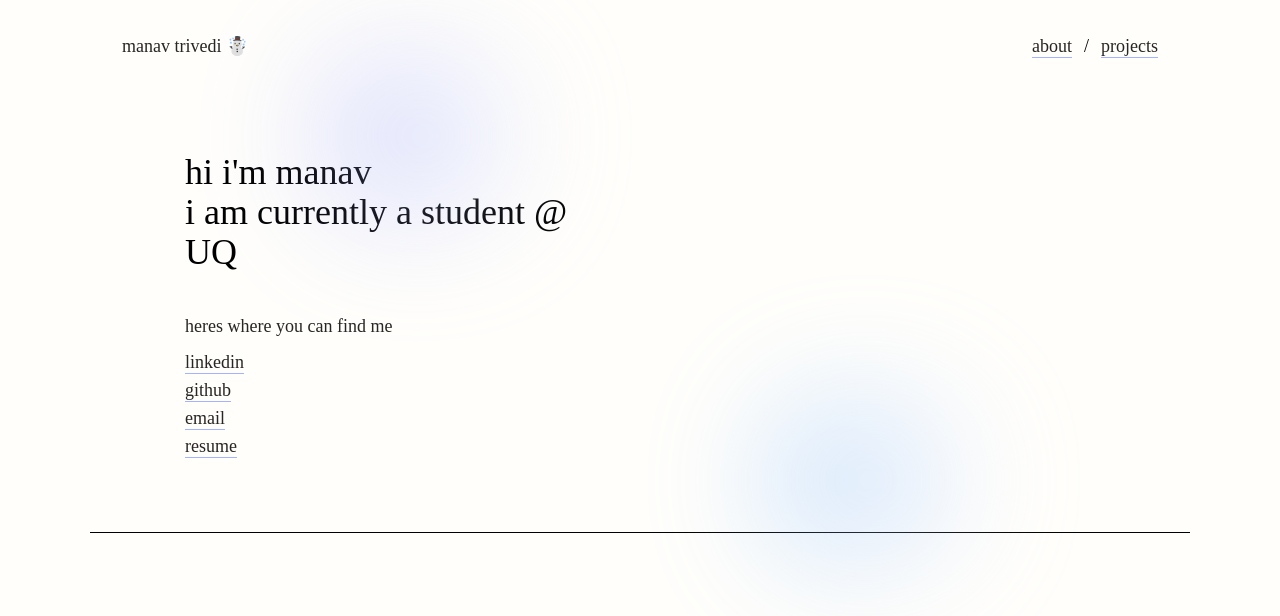
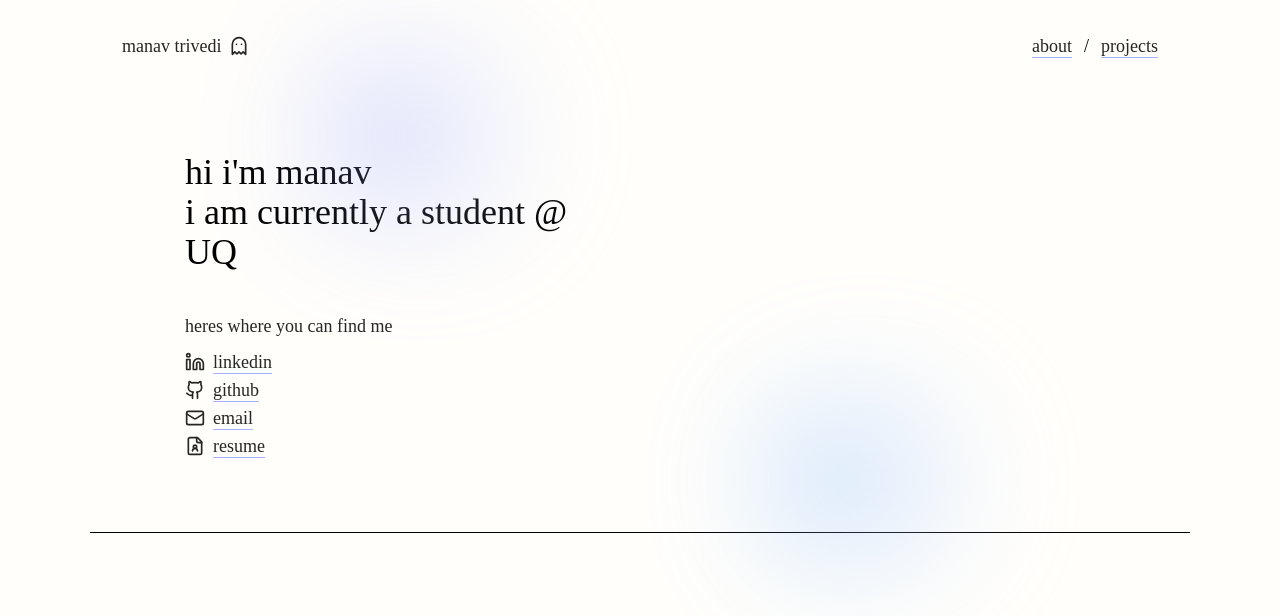
Before and after one commit to ManavTriv/Portfolio, a React (Vite) app in the folder frontend/: page / in a window 1280 px wide. Shown: the top 616 px of the page. Built offline with nearby package versions, Linux system fonts and the light colour scheme; a web font is replaced by a local one.

Commit message:
Added symbols

```diff
--- a/frontend/package.json
+++ b/frontend/package.json
@@ -11,6 +11,7 @@
   },
   "dependencies": {
     "@tailwindcss/vite": "^4.0.6",
+    "lucide-react": "^0.475.0",
     "react": "^19.0.0",
     "react-dom": "^19.0.0",
     "react-router-dom": "^7.1.5",
--- a/frontend/src/Home.jsx
+++ b/frontend/src/Home.jsx
@@ -1,5 +1,6 @@
 import "./styles/Home.css"
 import IntroCard from "./components/IntroCard";
+import { Ghost} from "lucide-react";
 
 const Home = () => {
     return (
@@ -20,8 +21,9 @@ export default Home
 const Navbar = () => {
     return (
       <div className="flex flex-row items-center justify-between w-full h-23 px-8">
-        <a className="font-secondary font-medium text-center text-lg cursor-pointer text-stone-800 hover:text-indigo-300 transition-all duration-300">
-          manav trivedi ☃️
+        <a className="flex flex-row items-center space-x-2 font-secondary font-medium text-center text-lg cursor-pointer text-stone-800 hover:text-indigo-300 transition-all duration-300">
+          <span>manav trivedi</span>
+          <Ghost className="w-5 h-5 transition-all duration-300 text-inherit" />
         </a>
         <div className="flex flex-row space-x-3">
           <a className="font-secondary font-medium text-lg underline decoration-indigo-300 underline-offset-5 cursor-pointer text-stone-800 hover:text-indigo-300 transition-all duration-300">
--- a/frontend/src/components/IntroCard.jsx
+++ b/frontend/src/components/IntroCard.jsx
@@ -1,3 +1,5 @@
+import { Linkedin, Github, Mail, FileUser } from "lucide-react";
+
 const IntroCard = () => {
   return (
     <div className="flex flex-row items-center justify-center mx-auto w-[90%] h-100 my-5">
@@ -10,17 +12,41 @@ const IntroCard = () => {
           <p className="font-secondary text-lg pb-2 text-stone-800 ">
             heres where you can find me
           </p>
-          <a className="font-secondary text-lg font-medium underline decoration-indigo-300 underline-offset-5 cursor-pointer text-stone-800 hover:text-indigo-300 transition-all duration-300">
-            linkedin
+          <a
+            href="https://github.com/your-profile"
+            target="_blank"
+            rel="noopener noreferrer"
+            className="flex flex-row items-center space-x-2 font-secondary text-lg font-medium underline decoration-indigo-300 underline-offset-5 cursor-pointer text-stone-800 hover:text-indigo-300 transition-all duration-300"
+          >
+            <Linkedin className="w-5 h-5 transition-all duration-300 text-inherit" />
+            <span>linkedin</span>
           </a>
-          <a className="font-secondary text-lg font-medium underline decoration-indigo-300 underline-offset-5 cursor-pointer text-stone-800 hover:text-indigo-300 transition-all duration-300">
-            github
+          <a
+            href="https://github.com/your-profile"
+            target="_blank"
+            rel="noopener noreferrer"
+            className="flex flex-row items-center space-x-2 font-secondary text-lg font-medium underline decoration-indigo-300 underline-offset-5 cursor-pointer text-stone-800 hover:text-indigo-300 transition-all duration-300"
+          >
+            <Github className="w-5 h-5 transition-all duration-300 text-inherit" />
+            <span>github</span>
           </a>
-          <a className="font-secondary text-lg font-medium underline decoration-indigo-300 underline-offset-5 cursor-pointer text-stone-800 hover:text-indigo-300 transition-all duration-300">
-            email
+          <a
+            href="https://github.com/your-profile"
+            target="_blank"
+            rel="noopener noreferrer"
+            className="flex flex-row items-center space-x-2 font-secondary text-lg font-medium underline decoration-indigo-300 underline-offset-5 cursor-pointer text-stone-800 hover:text-indigo-300 transition-all duration-300"
+          >
+            <Mail className="w-5 h-5 transition-all duration-300 text-inherit" />
+            <span>email</span>
           </a>
-          <a className="font-secondary text-lg font-medium underline decoration-indigo-300 underline-offset-5 cursor-pointer text-stone-800 hover:text-indigo-300 transition-all duration-300">
-            resume
+          <a
+            href="https://github.com/your-profile"
+            target="_blank"
+            rel="noopener noreferrer"
+            className="flex flex-row items-center space-x-2 font-secondary text-lg font-medium underline decoration-indigo-300 underline-offset-5 cursor-pointer text-stone-800 hover:text-indigo-300 transition-all duration-300"
+          >
+            <FileUser className="w-5 h-5 transition-all duration-300 text-inherit" />
+            <span>resume</span>
           </a>
         </div>
       </div>
```
Also changed, not shown: 1 other file (tests, documents, lock files or other folders).
